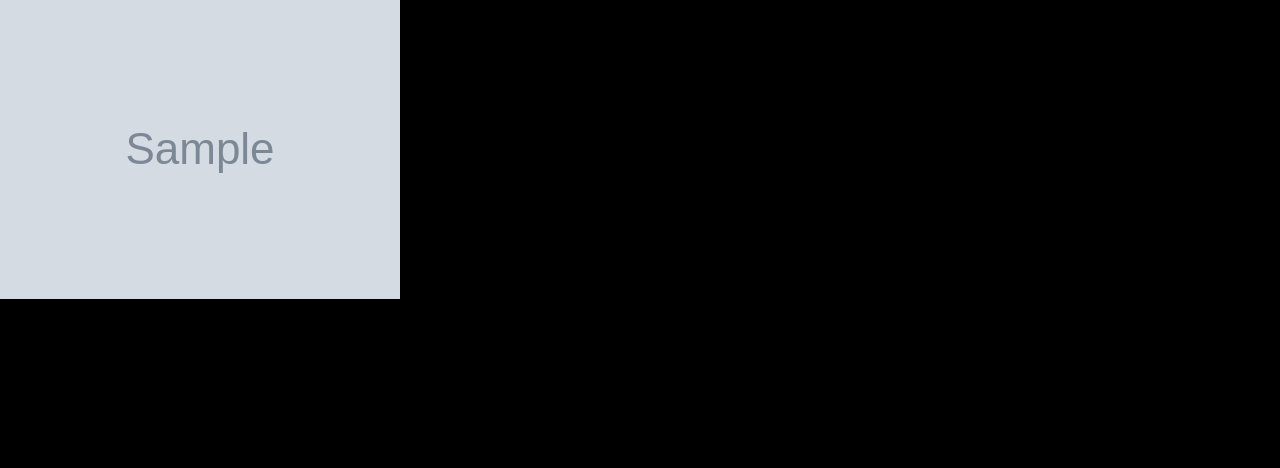
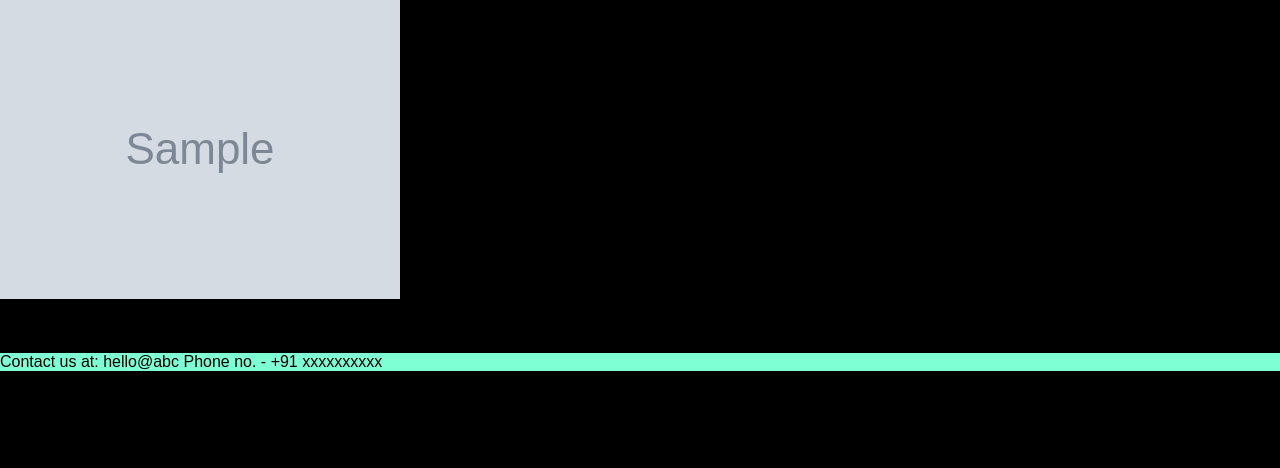
Before and after one commit to kushagra9926/Web-Dev-Notes, a Node server app: template Backend/Instagram_Page_with_EJS/views/instagram.ejs in a window 1280 px wide. Shown: the part 150-618 px from the top of the page. Run offline with Node 20, Linux system fonts and the light colour scheme; the template is opened without the code that fills it: most values are stand-ins (such as "Sample title", 1, 10 or a date in 2020); grey boxes marked "Sample" are stand-in pictures.

Commit message:
feat: add head and footer includes for Instagram page layout

```diff
--- /dev/null
+++ b/Backend/Instagram_Page_with_EJS/views/includes/footer.ejs
@@ -0,0 +1,4 @@
+<div style = "background-color: aquamarine;">
+    Contact us at: hello@abc
+    Phone no. - +91 xxxxxxxxxx
+</div>
--- /dev/null
+++ b/Backend/Instagram_Page_with_EJS/views/includes/head.ejs
@@ -0,0 +1,9 @@
+<!DOCTYPE html>
+<html lang="en">
+<head>
+    <meta charset="UTF-8">
+    <meta name="viewport" content="width=device-width, initial-scale=1.0">
+    <title>Instagram</title>
+    <link rel="stylesheet" href="/style.css">
+</head>
+</html>
--- a/Backend/Instagram_Page_with_EJS/views/instagram.ejs
+++ b/Backend/Instagram_Page_with_EJS/views/instagram.ejs
@@ -1,11 +1,4 @@
-<!DOCTYPE html>
-<html lang="en">
-<head>
-    <meta charset="UTF-8">
-    <meta name="viewport" content="width=device-width, initial-scale=1.0">
-    <title>Instagram</title>
-    <link rel="stylesheet" href="/style.css">
-</head>
+<%- include("includes/head.ejs") %>
 <body>
     <h2>This page belongs to @ <%= data.name %></h2>
     <button>Follow</button>
@@ -22,6 +15,8 @@
             comments: <%= post.comments %>
         </p>
     <% } %>
+
+    <%- include("includes/footer.ejs")%>
 </body>
 <script src="/index.js"></script>
 </html>
```
